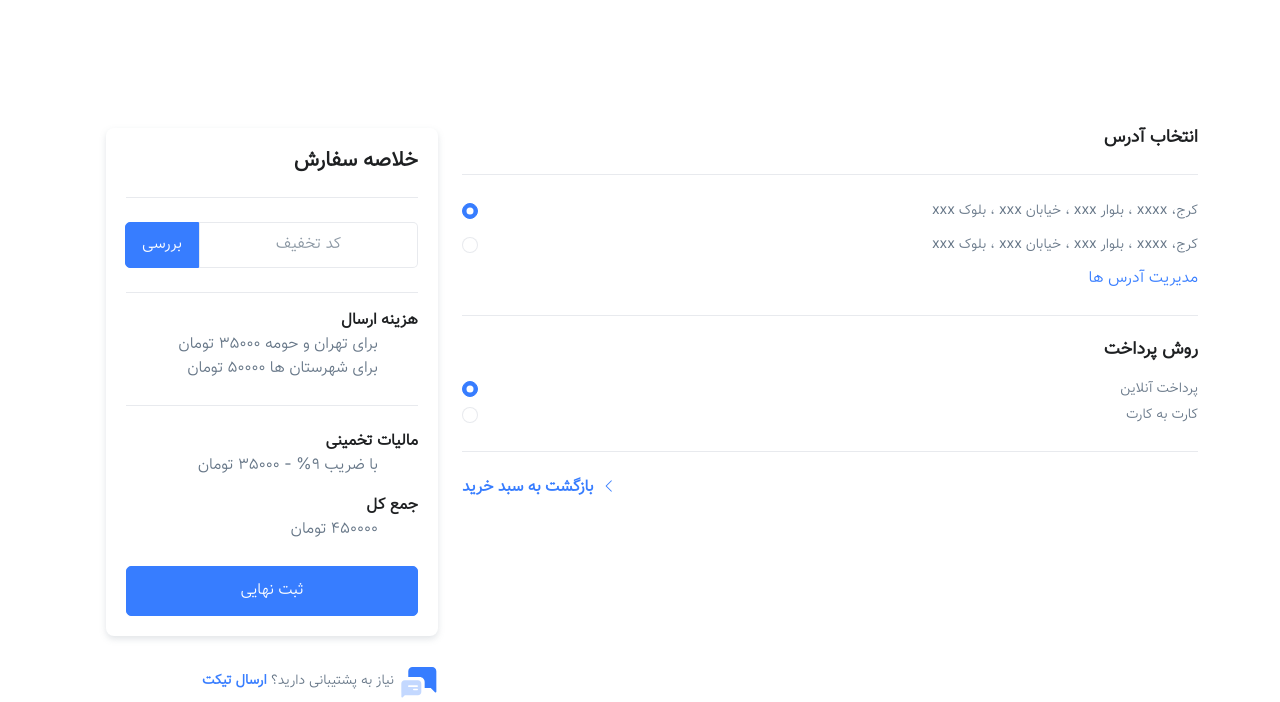
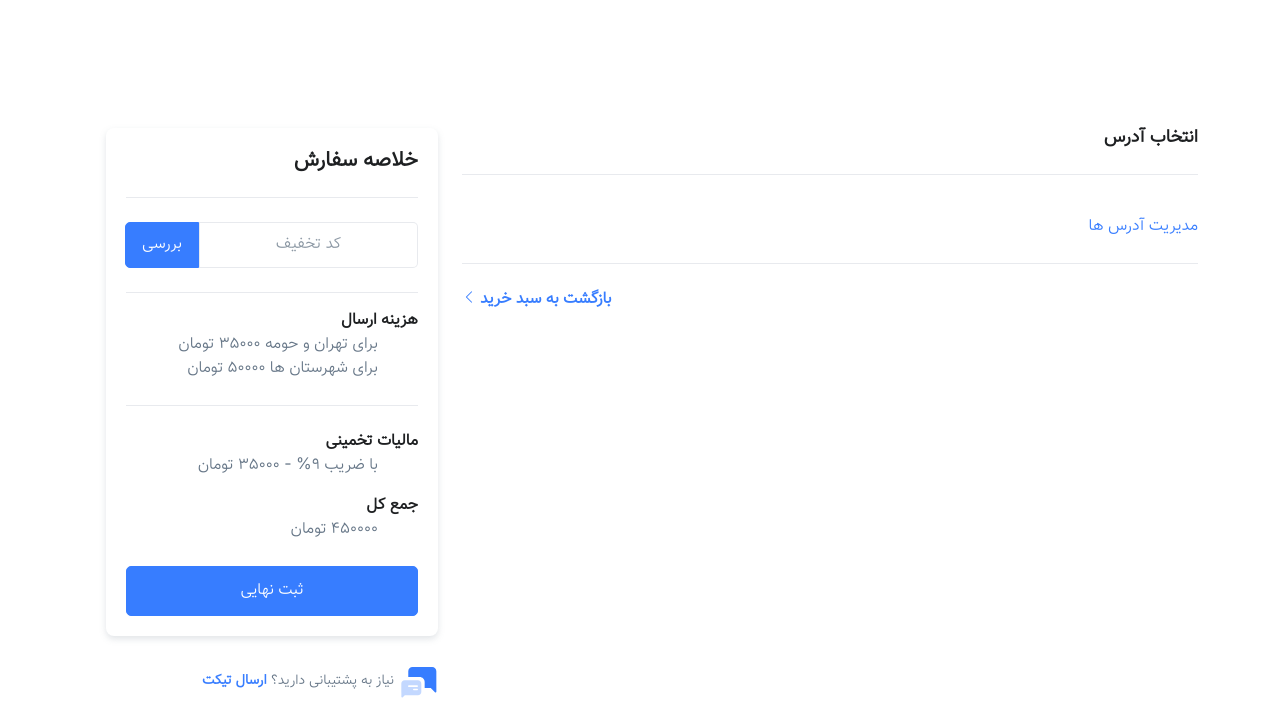
Before and after one commit to AmirrezaAttary/django-shop-bigdeli, a Django app: page /order/checkout/ in a window 1280 px wide. Shown: the part 72-774 px from the top of the page. Run offline with Django 4.2, Linux system fonts and the light colour scheme; a user stored in the database is signed in; data comes from the database, SQL or seed files in the repository; both versions use the stored data as it was after the commit; some libraries are stand-ins or nearby versions.

Commit message:
Add address selection and management to checkout process

```diff
--- a/core/order/views.py
+++ b/core/order/views.py
@@ -3,8 +3,15 @@
 )
 from django.contrib.auth.mixins import LoginRequiredMixin
 from order.permissions import HasCustomerAccessPermission
+from order.models import UserAddressModel
 # Create your views here.
 
 
 class OrderCheckOutView(LoginRequiredMixin, HasCustomerAccessPermission,TemplateView):
     template_name = "order/checkout.html"
+
+
+    def get_context_data(self, **kwargs):
+        context = super().get_context_data(**kwargs)
+        context["addresses"] = UserAddressModel.objects.filter(user=self.request.user)
+        return context
--- a/core/templates/dashboard/customer/addresses/address-create.html
+++ b/core/templates/dashboard/customer/addresses/address-create.html
@@ -62,7 +62,7 @@
         <!-- Footer -->
         <div class="card-footer pt-0">
             <div class="d-flex justify-content-end gap-3">
-                <a class="btn btn-danger" href="{% url 'dashboard:customer:address-list' %}">لغو</a>
+                <a class="btn btn-danger" href="{% url 'dashboard:customer:address-list' %}">بازگشت</a>
                 <button class="btn btn-primary" type="submit">ذخیره تغییرات</button>
             </div>
         </div>
--- a/core/templates/dashboard/customer/addresses/address-edit.html
+++ b/core/templates/dashboard/customer/addresses/address-edit.html
@@ -63,7 +63,7 @@
         <div class="card-footer pt-0">
             <div class="d-flex justify-content-end gap-3">
                 <a class="btn btn-danger" href="{% url 'dashboard:customer:address-delete' pk=object.pk %}">حذف</a>
-                <a class="btn btn-secondary" href="{% url 'dashboard:customer:address-list' %}">لغو</a>
+                <a class="btn btn-secondary" href="{% url 'dashboard:customer:address-list' %}">بازگشت</a>
                 <button class="btn btn-primary" type="submit">ذخیره تغییرات</button>
             </div>
         </div>
--- a/core/templates/order/checkout.html
+++ b/core/templates/order/checkout.html
@@ -10,7 +10,7 @@
             <h4 class="mb-3">انتخاب آدرس </h4>
 
             <!-- Form -->
-            <form class="needs-validation" novalidate>
+            <form action="." method="post" id="checkout-form">
 
 
                 <hr class="my-4">
@@ -18,46 +18,21 @@
                 <div class="d-grid gap-2">
 
                     <!-- Check -->
+                    {% for address in addresses %}
                     <div class="form-check">
-                        <input type="radio" class="form-check-input" name="address" id="address-1" checked required>
-                        <label class="form-check-label" for="address"> کرج، xxxx ، بلوار xxx ، خیابان xxx ، بلوک
-                            xxx</label>
+                        <input type="radio" class="form-check-input" name="address">
+                        <label class="form-check-label" for="address" value="{{address.id}}">
+                            {{address.state}},{{address.city}},{{address.address}} ,{{address.zip_code}}</label>
                     </div>
-                    <div class="form-check">
-                        <input type="radio" class="form-check-input" name="address" id="address-2" required>
-                        <label class="form-check-label" for="address-2"> کرج، xxxx ، بلوار xxx ، خیابان xxx ، بلوک
-                            xxx</label>
-                    </div>
-                    <!-- End Check -->
-                    <div>
-                        <a class="" href="./account-address.html">مدیریت آدرس ها</a>
+                    {% endfor %}
+
+                    <div class="mt-3">
+                        <a class="" href="{% url 'dashboard:customer:address-list' %}">مدیریت آدرس ها</a>
                     </div>
                 </div>
 
                 <hr class="my-4">
 
-                <h4 class="mb-3">روش پرداخت</h4>
-
-                <div class="my-3">
-                    <!-- Check -->
-                    <div class="form-check">
-                        <input id="creditShopCheckout" name="paymentMethod" type="radio" class="form-check-input"
-                            checked required>
-                        <label class="form-check-label" for="creditShopCheckout">پرداخت آنلاین</label>
-                    </div>
-                    <!-- End Check -->
-
-                    <!-- Check -->
-                    <div class="form-check">
-                        <input id="debitShopCheckout" name="paymentMethod" type="radio" class="form-check-input"
-                            required>
-                        <label class="form-check-label" for="debitShopCheckout">کارت به کارت</label>
-                    </div>
-                    <!-- End Check -->
-                </div>
-
-
-                <hr class="my-4">
 
                 <div class="row align-items-center">
 
@@ -65,7 +40,7 @@
 
                     <div class="col-sm text-center text-sm-start">
                         <a class="link" href="{% url 'cart:cart-summary' %}">
-                            <i class="bi-chevron-left small ms-1"></i> بازگشت به سبد خرید
+                            بازگشت به سبد خرید<i class="bi-chevron-left small me-1"></i>
                         </a>
                     </div>
                     <!-- End Col -->
@@ -85,11 +60,10 @@
                             <h3 class="card-header-title">خلاصه سفارش</h3>
                         </div>
 
-                        <form>
 
                         <div class="input-group border-bottom pb-4 mb-3 ">
-                                <input type="text" class="form-control text-center" name="name" placeholder="کد تخفیف"
-                                    aria-label="کد تخفیف">
+                            <input type="text" class="form-control text-center" name="coupon" placeholder="کد تخفیف"
+                                aria-label="کد تخفیف" form="checkout-form">
                             <button class="btn btn-primary"> بررسی</button>
                         </div>
 
@@ -123,9 +97,9 @@
                         </div>
 
                         <div class="d-grid">
-                                <a class="btn btn-primary btn-lg" href="/order-completed.html">ثبت نهایی</a>
+                            <button class="btn btn-primary btn-lg" type="submit" form="checkout-form" >ثبت نهایی</button>
                         </div>
-                        </form>
+
                     </div>
                     <!-- End Card -->
                 </div>
```
Also changed, not shown: core/db.sqlite3. Lines whose indentation alone changed are shown as unchanged.
